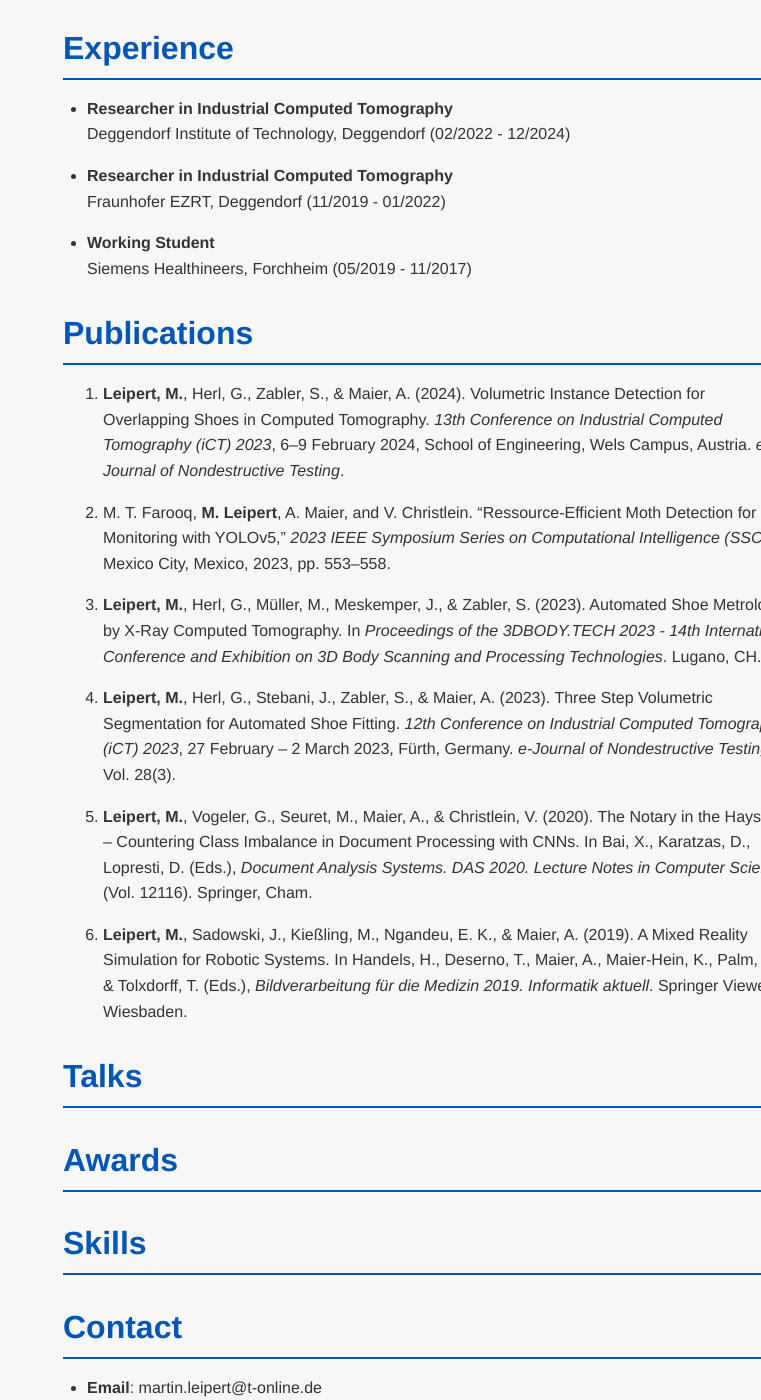
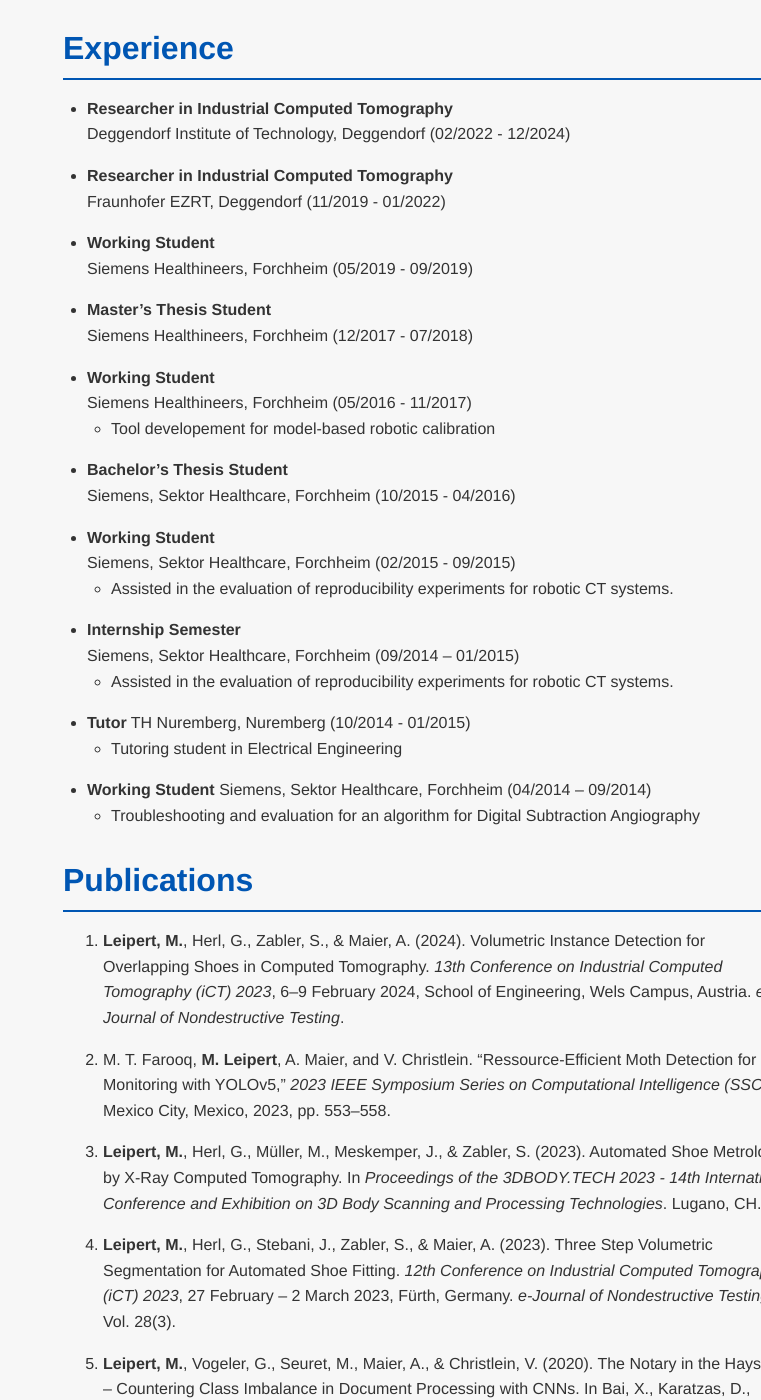
Before and after one commit to martinleipert/martinleipert.github.io, a Jekyll site: the page built from index.md, in a window 1280 px wide and 1400 px high, scrolled down 1046 px. Shown: the whole window, without its empty margins (519-1280 px from the left). Built offline with Jekyll 4.4.1, drawn with Linux system fonts in a browser that asks for light colours; our own code applies the rules of GitHub Pages for plain Markdown files; some of the changed text lies outside the part shown.

Commit message:
added professional experience

```diff
--- a/index.md
+++ b/index.md
@@ -33,7 +33,34 @@ Medical Engineering | Computer Vision Expert
   Fraunhofer EZRT, Deggendorf (11/2019 - 01/2022)
 
 - **Working Student**
-  Siemens Healthineers, Forchheim (05/2019 - 11/2017)
+  Siemens Healthineers, Forchheim (05/2019 - 09/2019)
+
+- **Master’s Thesis Student**
+  Siemens Healthineers, Forchheim (12/2017 - 07/2018)
+
+- **Working Student**
+  Siemens Healthineers, Forchheim (05/2016 - 11/2017)
+  - Tool developement for model-based robotic calibration
+
+- **Bachelor’s Thesis Student**
+  Siemens, Sektor Healthcare, Forchheim (10/2015 - 04/2016)
+
+- **Working Student**
+  Siemens, Sektor Healthcare, Forchheim (02/2015 - 09/2015)
+  - Assisted in the evaluation of reproducibility experiments for robotic CT systems.
+
+- **Internship Semester**
+  Siemens, Sektor Healthcare, Forchheim (09/2014 – 01/2015)
+  - Assisted in the evaluation of reproducibility experiments for robotic CT systems.
+
+- **Tutor**
+  TH Nuremberg, Nuremberg (10/2014 - 01/2015)
+  - Tutoring student in Electrical Engineering
+
+- **Working Student**
+  Siemens, Sektor Healthcare, Forchheim (04/2014 – 09/2014)
+  - Troubleshooting and evaluation for an algorithm for Digital Subtraction Angiography
+
 
 ## Publications
 1. **Leipert, M.**, Herl, G., Zabler, S., & Maier, A. (2024). Volumetric Instance Detection for Overlapping Shoes in Computed Tomography. *13th Conference on Industrial Computed Tomography (iCT) 2023*, 6–9 February 2024, School of Engineering, Wels Campus, Austria. *e-Journal of Nondestructive Testing*.
```
Also changed, not shown: other parts of index.md (+5 -1 lines).
